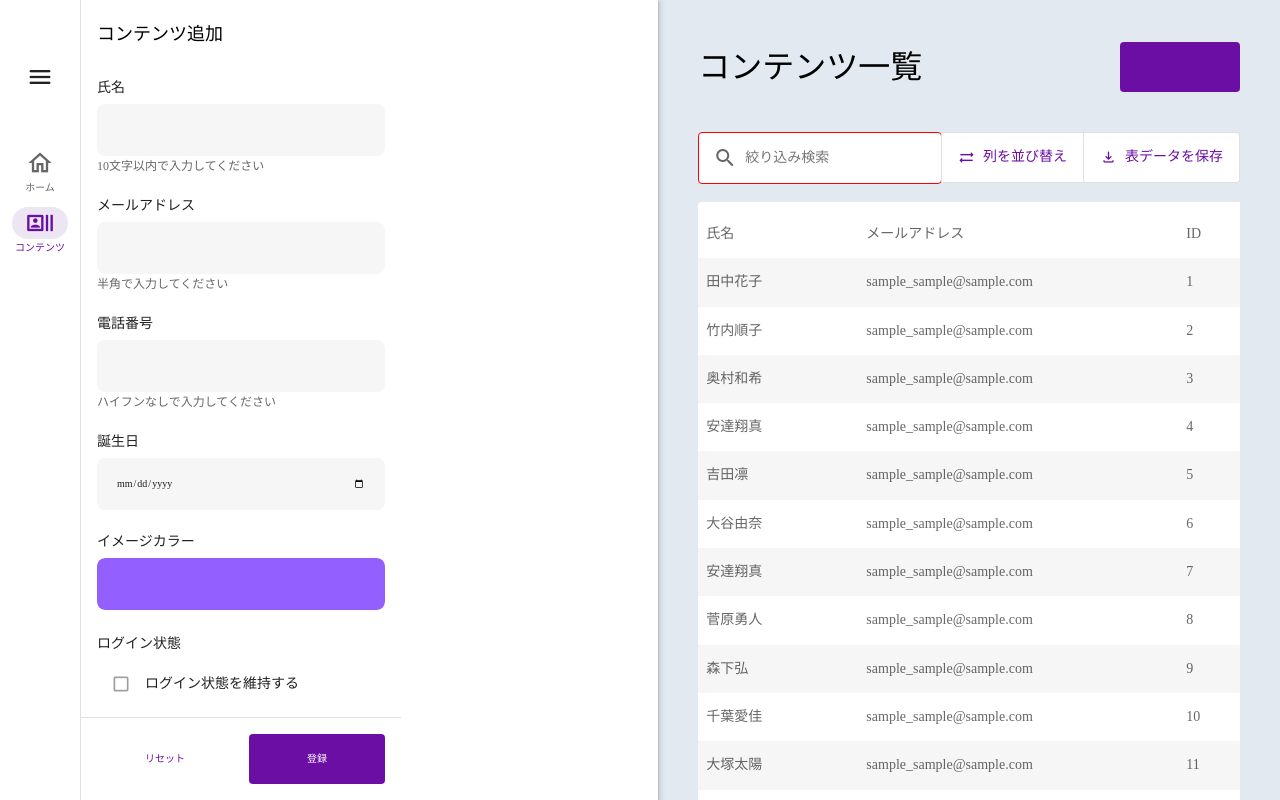
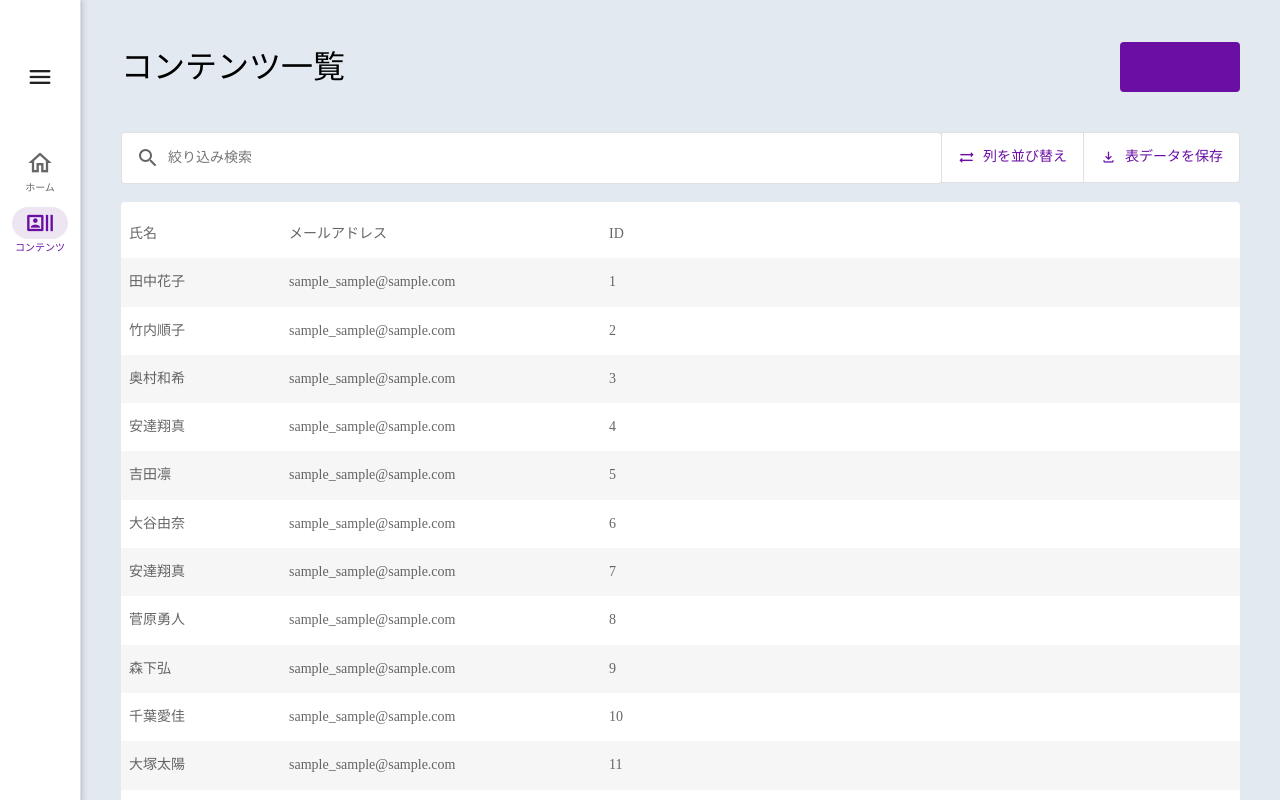
Before and after one commit to yjMiyoshi/management_page, a plain HTML site: page index.html in a window 1280 px wide. Drawn offline with nearby package versions, Linux system fonts and the light colour scheme.

Commit message:
tiny fix

```diff
--- a/sass/main.scss
+++ b/sass/main.scss
@@ -525,8 +525,8 @@ input:checked~.checked-icon {
 
     .content-sheet {
         z-index: 5;
-        width: rem;
-        min-width: rem;
+        width: 0rem;
+        min-width: 0rem;
         height: 100%;
         position: static;
         border-radius: 0;
@@ -599,8 +599,7 @@ input:checked~.checked-icon {
     .search-box {
         padding-left: 1.4rem;
         border-radius: .4rem;
-        // border: .1rem solid colors(black_12);
-        border: .1rem solid red;
+        border: .1rem solid colors(black_12);
     }
 
     .search-box:focus-within {
```
Also changed, not shown: css/main.css.
